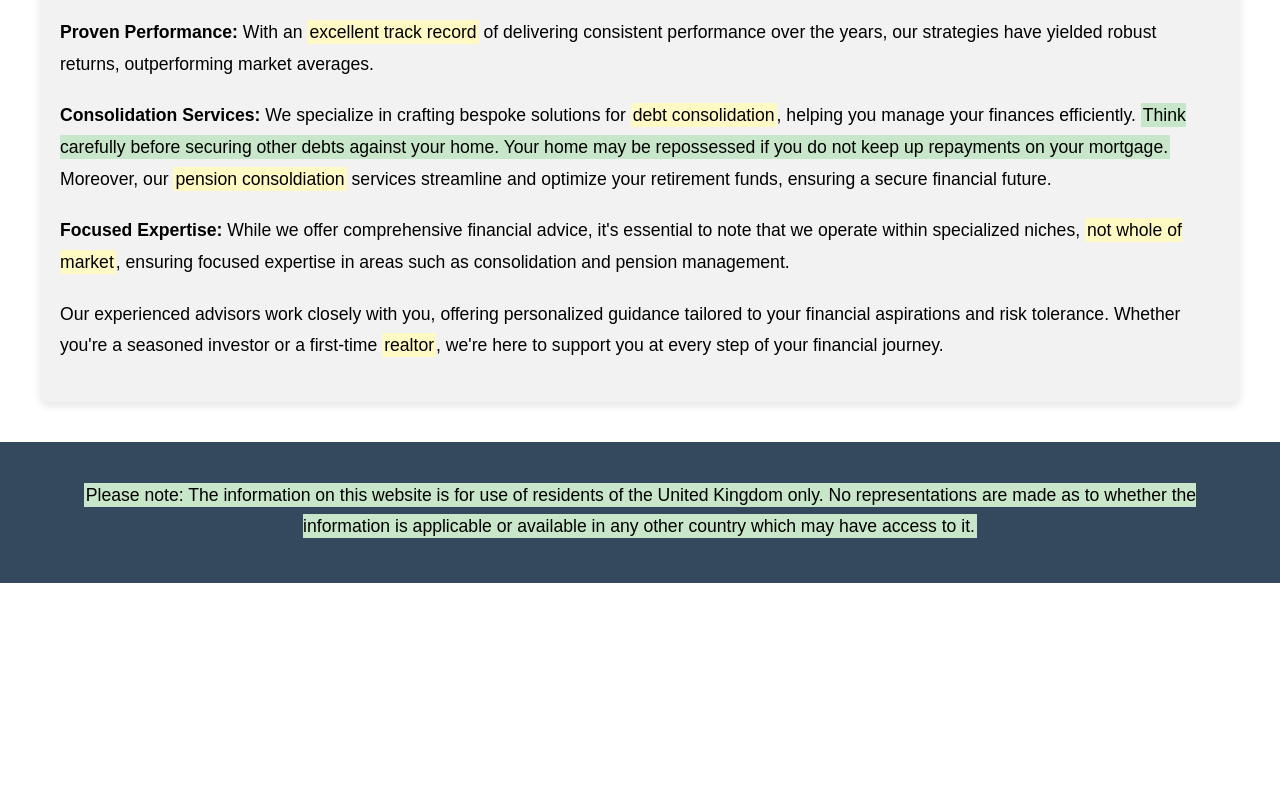
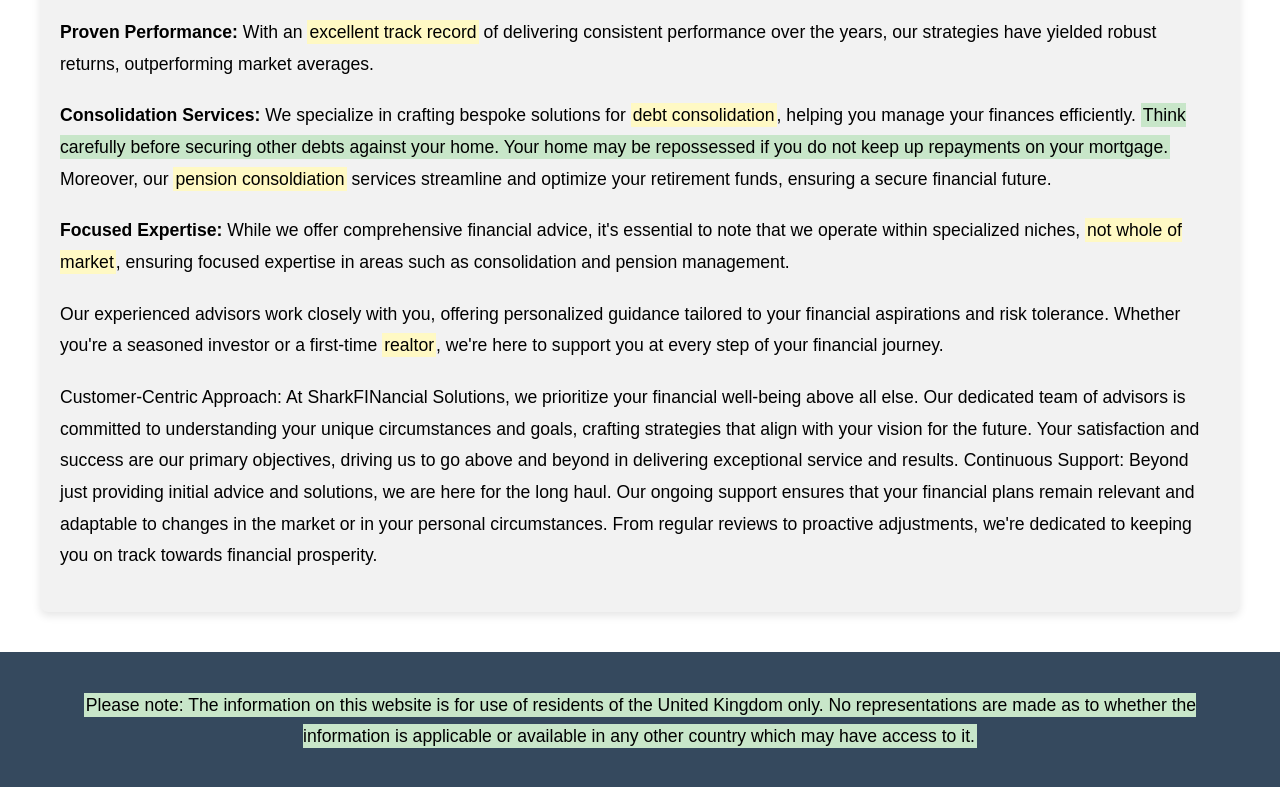
Before and after one commit to athrado/fin_advice, a plain HTML site: page index.html in a window 1280 px wide. Shown: the part 563-1350 px from the top of the page. Before the commit the page ends 1146 px from the top, so only its background shows below. Drawn offline with Linux system fonts and the light colour scheme.

Commit message:
Update index.html

```diff
--- a/index.html
+++ b/index.html
@@ -106,6 +106,10 @@ mark {
 
 <p>Our experienced advisors work closely with you, offering personalized guidance tailored to your financial aspirations and risk tolerance. Whether you're a seasoned investor or a first-time <mark>realtor</mark>, we're here to support you at every step of your financial journey.</p>
 
+<p>Customer-Centric Approach: At SharkFINancial Solutions, we prioritize your financial well-being above all else. Our dedicated team of advisors is committed to understanding your unique circumstances and goals, crafting strategies that align with your vision for the future. Your satisfaction and success are our primary objectives, driving us to go above and beyond in delivering exceptional service and results.
+
+Continuous Support: Beyond just providing initial advice and solutions, we are here for the long haul. Our ongoing support ensures that your financial plans remain relevant and adaptable to changes in the market or in your personal circumstances. From regular reviews to proactive adjustments, we're dedicated to keeping you on track towards financial prosperity.</p>
+
 </div>
          </div>
   </main>
```
